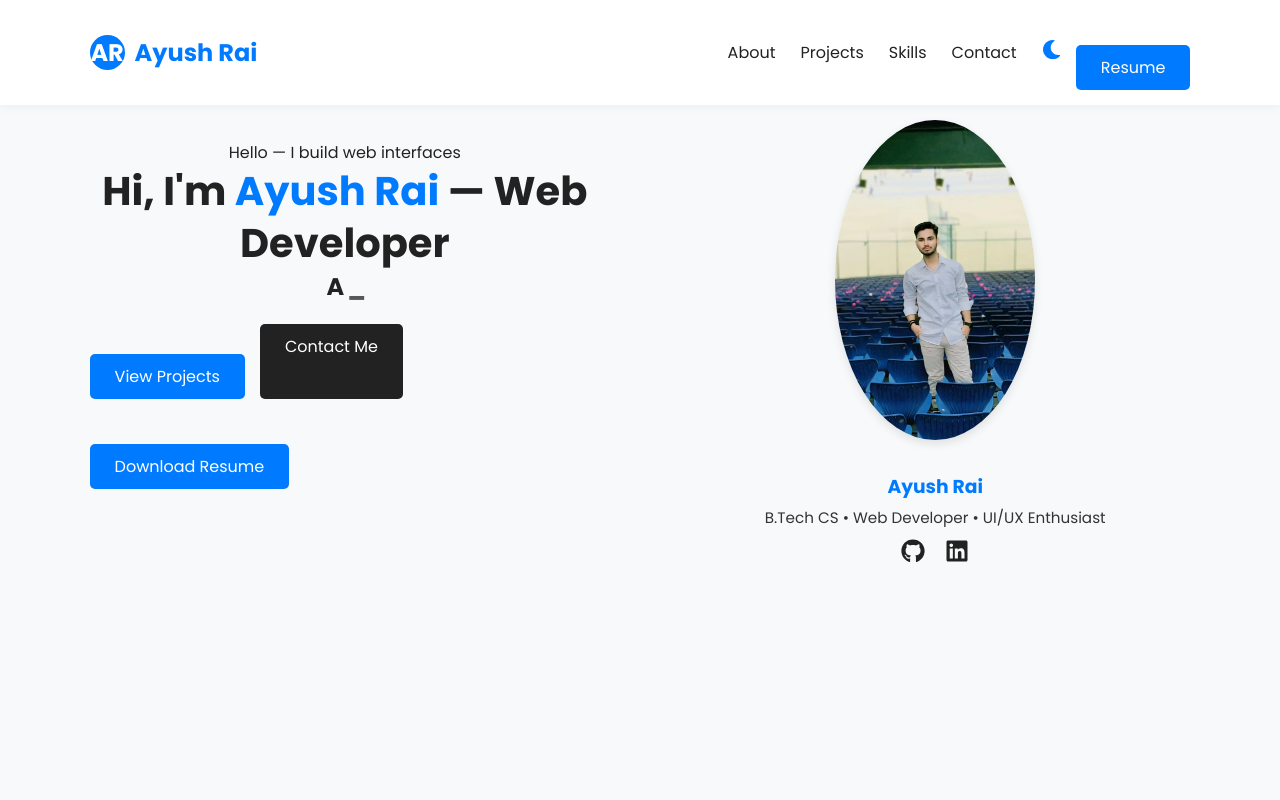
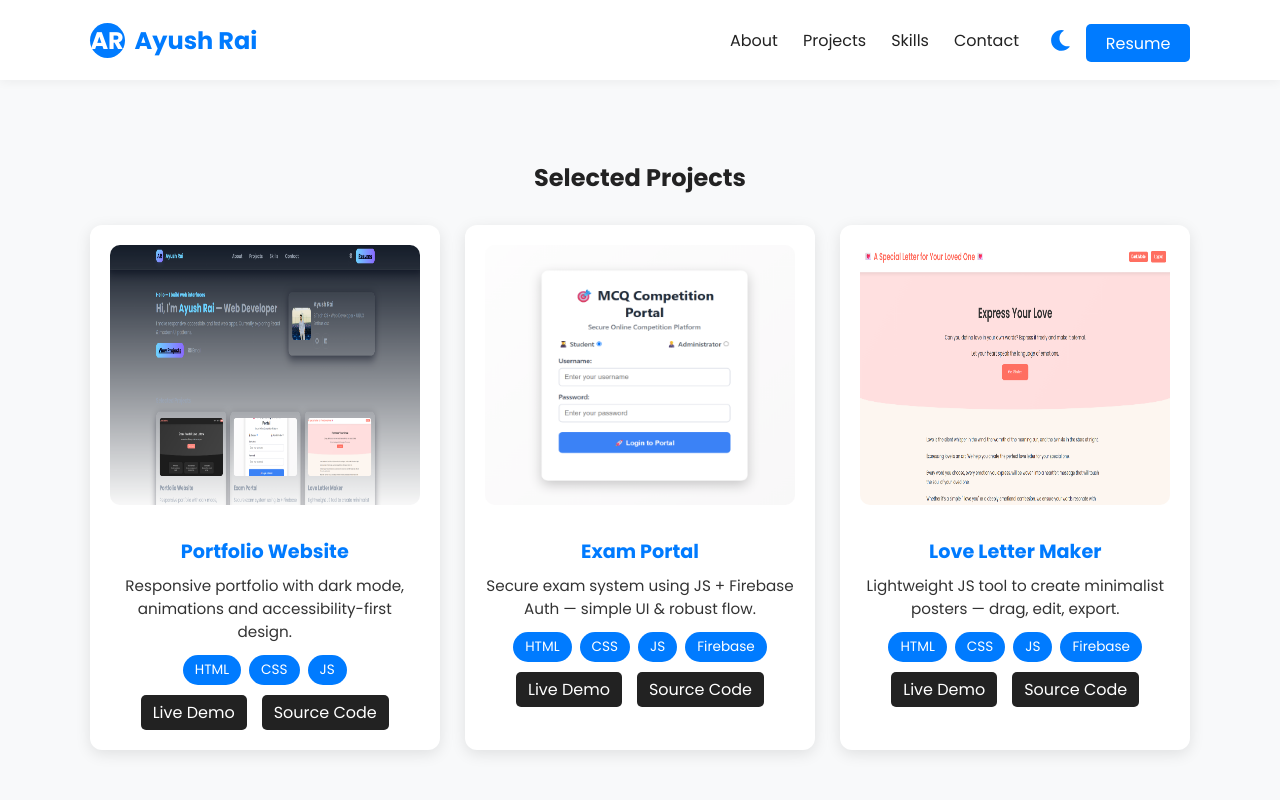
Before and after one commit to Ayushrai9142/ayushstudio, a React (Create React App) app: page /projects in a window 1280 px wide. Shown: the top 800 px of the page. Built offline with nearby package versions, Linux system fonts and the light colour scheme.

Commit message:
UI fixes: mobile navbar background, icon alignment, desktop resume position adjusted

```diff
--- a/package.json
+++ b/package.json
@@ -11,6 +11,7 @@
     "react": "^19.2.0",
     "react-dom": "^19.2.0",
     "react-icons": "^5.5.0",
+    "react-router-dom": "^7.9.4",
     "react-scripts": "5.0.1",
     "react-simple-typewriter": "^5.0.1",
     "web-vitals": "^2.1.4"
--- a/src/App.css
+++ b/src/App.css
@@ -1,4 +1,3 @@
-
 /* ===== Spinner Loader ===== */
 .loader-container {
   display: flex;
@@ -28,7 +27,6 @@
 }
 
 /* === GLOBAL STYLES === */
-
 * {
   margin: 0;
   padding: 0;
@@ -51,8 +49,10 @@ a {
   color: inherit;
 }
 
+/* === SECTION SPACING FIX === */
 section {
   padding: 80px 7%;
+
 }
 
 /* === HERO SECTION === */
@@ -63,7 +63,7 @@ section {
   justify-content: center;
   align-items: center;
   text-align: center;
-  padding-top: 60px;
+  padding-top: 80px; /* ✅ adjusted for fixed navbar */
 }
 
 .hero h1 {
@@ -103,9 +103,20 @@ section {
 .App.dark .card { background: #222; color: #ddd; }
 .App.dark .skill-pill { background: #09f; color: #000; }
 .App.dark footer { background: #222; }
+.App.dark a { color: #09f; }
 
 /* === RESPONSIVE === */
-@media(max-width: 768px) {
-  .hero h1 { font-size: 2rem; }
-  .hero p { font-size: 1rem; }
+@media (max-width: 768px) {
+  section {
+    padding: 60px 5%;
+
+  }
+
+  .hero h1 {
+    font-size: 2rem;
+  }
+
+  .hero p {
+    font-size: 1rem;
+  }
 }
--- a/src/App.js
+++ b/src/App.js
@@ -1,22 +1,24 @@
-import React, { useState, Suspense, lazy } from 'react';
-import './App.css';
+import React, { useState, Suspense, lazy } from "react";
+import { BrowserRouter as Router, Routes, Route } from "react-router-dom";
+import ScrollToTop from "./ScrollToTop";
+import "./App.css";
 
-// ✅ Lazy loading for better performance
-const Navbar = lazy(() => import('./components/Navbar'));
-const Hero = lazy(() => import('./components/Hero'));
-const Projects = lazy(() => import('./components/Projects'));
-const Skills = lazy(() => import('./components/Skills'));
-const Contact = lazy(() => import('./components/Contact'));
-const Footer = lazy(() => import('./components/Footer'));
+// ✅ Lazy loaded components
+const Navbar = lazy(() => import("./components/Navbar"));
+const Hero = lazy(() => import("./components/Hero"));
+const Projects = lazy(() => import("./components/Projects"));
+const Skills = lazy(() => import("./components/Skills"));
+const Contact = lazy(() => import("./components/Contact"));
+const Footer = lazy(() => import("./components/Footer"));
 
 function App() {
-  const [theme, setTheme] = useState('light');
+  const [theme, setTheme] = useState("light");
 
   const toggleTheme = () => {
-    setTheme(prev => (prev === 'dark' ? 'light' : 'dark'));
+    setTheme((prev) => (prev === "dark" ? "light" : "dark"));
   };
 
-  // ✅ Custom spinner loader
+  // ✅ Custom loader
   const Loader = () => (
     <div className="loader-container">
       <div className="spinner"></div>
@@ -26,14 +28,24 @@ function App() {
 
   return (
     <div className={`App ${theme}`}>
-      <Suspense fallback={<Loader />}>
-        <Navbar theme={theme} toggleTheme={toggleTheme} />
-        <Hero />
-        <Projects />
-        <Skills />
-        <Contact />
-        <Footer />
-      </Suspense>
+      <Router>
+        <ScrollToTop />
+        <Suspense fallback={<Loader />}>
+          <Navbar theme={theme} toggleTheme={toggleTheme} />
+
+          {/* ✅ Page content wrapped in <main> to push footer bottom */}
+          <main style={{ minHeight: "calc(100vh - 140px)" }}>
+            <Routes>
+              <Route path="/" element={<Hero />} />
+              <Route path="/projects" element={<Projects />} />
+              <Route path="/skills" element={<Skills />} />
+              <Route path="/contact" element={<Contact />} />
+            </Routes>
+          </main>
+
+          <Footer />
+        </Suspense>
+      </Router>
     </div>
   );
 }
--- /dev/null
+++ b/src/ScrollToTop.js
@@ -0,0 +1,12 @@
+import { useEffect } from "react";
+import { useLocation } from "react-router-dom";
+
+export default function ScrollToTop() {
+  const { pathname } = useLocation();
+
+  useEffect(() => {
+    window.scrollTo({ top: 0, behavior: "smooth" });
+  }, [pathname]);
+
+  return null;
+}
--- a/src/components/Navbar.css
+++ b/src/components/Navbar.css
@@ -1,21 +1,31 @@
+/* === HEADER === */
 header {
   position: fixed;
-  width: 100%;
   top: 0;
   left: 0;
+  width: 100%;
+  height: 80px;
   background: #fff;
   box-shadow: 0 2px 10px rgba(0,0,0,0.05);
   z-index: 100;
   transition: 0.3s;
 }
 
+/* Ensure page starts below header */
+body {
+  padding-top: 80px;
+}
+
+/* === CONTAINER === */
 header .container {
   display: flex;
   justify-content: space-between;
   align-items: center;
-  padding: 15px 7%;
+  padding: 0 7%;
+  height: 80px;
 }
 
+/* === BRAND === */
 header .brand {
   display: flex;
   align-items: center;
@@ -36,7 +46,7 @@ header .brand .dot {
   margin-right: 10px;
 }
 
-/* NAVIGATION */
+/* === NAVIGATION === */
 nav {
   display: flex;
   align-items: center;
@@ -47,23 +57,25 @@ nav ul {
   display: flex;
   gap: 25px;
   list-style: none;
+  align-items: center;
+  margin: 0;
 }
 
 nav ul li a {
   text-decoration: none;
   font-weight: 500;
+  color: inherit;
   position: relative;
-  color: inherit;
 }
 
 nav ul li a::after {
   content: '';
+  position: absolute;
+  bottom: -4px;
+  left: 0;
+  width: 0;
   height: 2px;
-  width: 0;
   background: #007bff;
-  position: absolute;
-  left: 0;
-  bottom: -4px;
   transition: 0.3s;
 }
 
@@ -71,19 +83,29 @@ nav ul li a:hover::after {
   width: 100%;
 }
 
-/* ACTIONS */
+/* === ACTIONS (Theme + Resume) === */
 .actions {
   display: flex;
+  align-items: center;
   gap: 15px;
-  align-items: center;
+  position: relative;
+  top: -12px; /* ✅ slightly moves Resume + Dark Mode up */
 }
 
+
 .icon-btn {
-  font-size: 1.2rem;
+  font-size: 1.3rem;
   background: none;
   border: none;
   cursor: pointer;
   color: #007bff;
+  display: flex;
+  align-items: center;
+  justify-content: center;
+  height: 38px;
+  line-height: 0;
+    margin-top: 25px;
+     margin-left: 6px;
 }
 
 .btn {
@@ -92,54 +114,81 @@ nav ul li a:hover::after {
   color: #fff;
   border-radius: 5px;
   transition: 0.3s;
+  border: none;
+  display: flex;
+  align-items: center;
+  justify-content: center;
+  height: 38px;
 }
 
 .btn:hover {
   background: #0056b3;
 }
 
-/* HAMBURGER */
+/* === HAMBURGER (Default hidden) === */
 .hamburger {
-  display: none;
+  display: none;            /* ❗Desktop par hide */
   background: none;
   border: none;
-  font-size: 1.4rem;
+  font-size: 1.6rem;
   cursor: pointer;
+  position: relative;
+
 }
 
-/* DARK MODE */
+/* === Mobile view me show karo aur thoda upar karo === */
+@media (max-width: 768px) {
+  .hamburger {
+    display: block;         /* ✅ Mobile par visible */
+    top: -30px;             /* 🔧 Thoda upar perfect position */
+  }
+}
+
+
+
+/* === DARK MODE === */
 .App.dark header {
   background: #222;
 }
+
 .App.dark .btn {
   background: #09f;
   color: #000;
 }
+
 .App.dark .icon-btn {
   color: #09f;
 }
 
-/* ✅ MOBILE ONLY PART */
-@media(max-width: 768px) {
+/* === MOBILE === */
+@media (max-width: 768px) {
   header .container {
     flex-direction: column;
     align-items: flex-start;
-    padding: 15px 5%;
+    padding: 10px 5%;
+    height: auto;
   }
 
   .hamburger {
     display: block;
     margin-left: auto;
+    margin-bottom: 8px;
   }
 
   nav {
     width: 100%;
     flex-direction: column;
     align-items: flex-start;
-    margin-top: 10px;
+    overflow: hidden;
     max-height: 0;
-    overflow: hidden;
     transition: max-height 0.3s ease-out;
+    background: #fff;
+    border-radius: 8px;
+    box-shadow: 0 2px 10px rgba(0,0,0,0.1);
+  }
+
+  .App.dark nav {
+    background: #222;
   }
 
   nav.show {
@@ -151,13 +200,17 @@ nav ul li a:hover::after {
     flex-direction: column;
     width: 100%;
     gap: 10px;
+    padding: 15px 0;
   }
 
   .actions {
     margin-top: 10px;
     width: 100%;
     justify-content: flex-start;
-    gap: 10px;
+    flex-direction: row;
+    align-items: center;
+    gap: 12px;
+    padding-bottom: 15px;
   }
 
   .actions .btn {
@@ -165,15 +218,23 @@ nav ul li a:hover::after {
     text-align: center;
   }
 
-  /* Smooth fade animation */
+  .icon-btn {
+    padding-top: 3px; /* ✅ mobile fine-tuning */
+  }
+
+  /* Smooth fade-in */
   nav ul, .actions {
     opacity: 0;
     transition: opacity 0.3s ease;
     pointer-events: none;
   }
 
-  nav.show ul, nav.show .actions {
+  nav.show ul,
+  nav.show .actions {
     opacity: 1;
     pointer-events: auto;
   }
 }
+.App.dark .hamburger {
+  color: #09f; /* ✅ visible in dark mode */
+}
--- a/src/components/Navbar.js
+++ b/src/components/Navbar.js
@@ -1,10 +1,13 @@
-import React, { useState } from 'react';
-import './Navbar.css';
-import resumePdf from '../assets/resume/resume.pdf';
-import { FaMoon, FaSun, FaBars } from 'react-icons/fa';
+import React, { useState } from "react";
+import { Link } from "react-router-dom"; // ✅ React Router Link
+import "./Navbar.css";
+import resumePdf from "../assets/resume/resume.pdf";
+import { FaMoon, FaSun, FaBars } from "react-icons/fa";
 
 const Navbar = ({ theme, toggleTheme }) => {
   const [open, setOpen] = useState(false);
+
+  const handleLinkClick = () => setOpen(false); // close menu on link click (mobile fix)
 
   return (
     <header>
@@ -23,22 +26,46 @@ const Navbar = ({ theme, toggleTheme }) => {
           <FaBars />
         </button>
 
-        <nav className={open ? 'show' : ''}>
+        <nav className={open ? "show" : ""}>
           <ul>
-            <li><a href="#about">About</a></li>
-            <li><a href="#projects">Projects</a></li>
-            <li><a href="#skills">Skills</a></li>
-            <li><a href="#contact">Contact</a></li>
+            <li>
+              <Link to="/" onClick={handleLinkClick}>
+                About
+              </Link>
+            </li>
+            <li>
+              <Link to="/projects" onClick={handleLinkClick}>
+                Projects
+              </Link>
+            </li>
+            <li>
+              <Link to="/skills" onClick={handleLinkClick}>
+                Skills
+              </Link>
+            </li>
+            <li>
+              <Link to="/contact" onClick={handleLinkClick}>
+                Contact
+              </Link>
+            </li>
           </ul>
+
           <div className="actions">
-            <button className="icon-btn" onClick={toggleTheme} aria-label="Toggle Theme">
-              {theme === 'dark' ? <FaSun /> : <FaMoon />}
+            <button
+              className="icon-btn"
+              onClick={toggleTheme}
+              aria-label="Toggle Theme"
+            >
+              {theme === "dark" ? <FaSun /> : <FaMoon />}
             </button>
-            <a className="btn" href={resumePdf} download>Resume</a>
+            <a className="btn" href={resumePdf} download>
+              Resume
+            </a>
           </div>
         </nav>
       </div>
     </header>
   );
 };
+
 export default Navbar;
```
Also changed, not shown: 1 other file (tests, documents, lock files or other folders).
